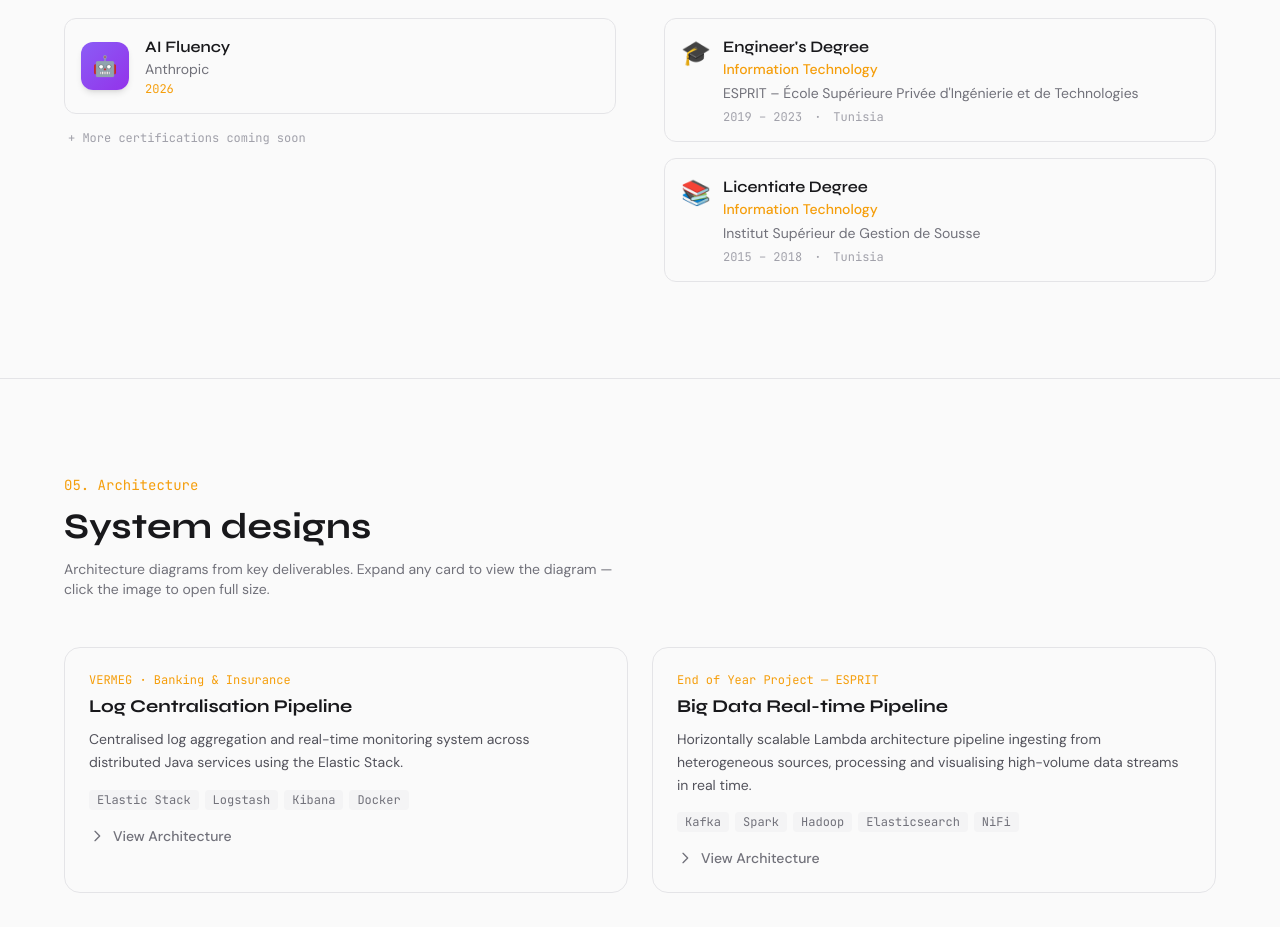
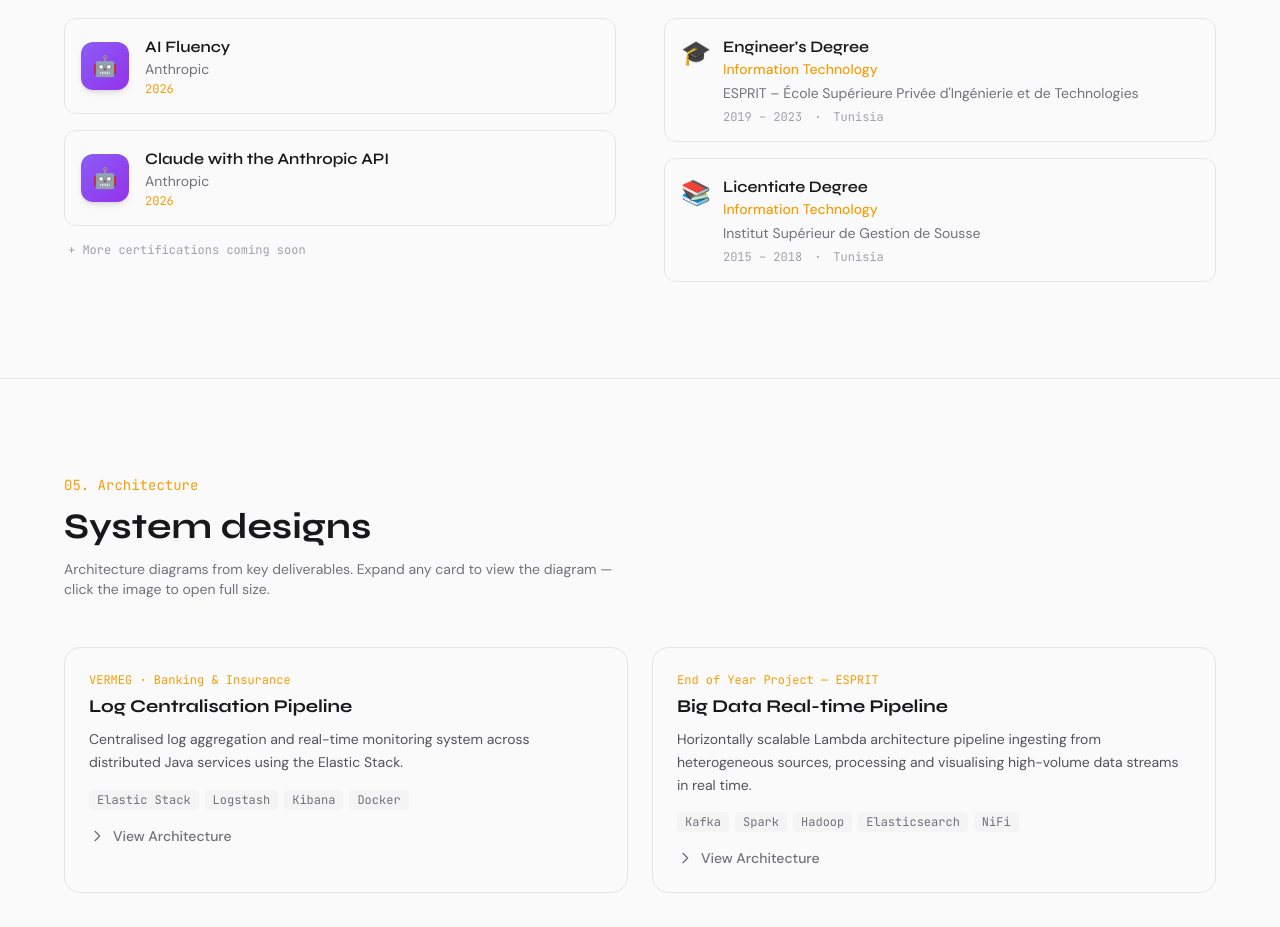
Before and after one commit to AmrMoujbani/amrmoujbani.github.io, a React (Vite) app: page / in a window 1280 px wide. Shown: the part 3460-4387 px from the top of the page. Built offline with nearby package versions, Linux system fonts and the light colour scheme.

Commit message:
added new certif

```diff
--- a/src/data/certifications.js
+++ b/src/data/certifications.js
@@ -2,6 +2,14 @@
   {
     id: 1,
     title: 'AI Fluency',
+    issuer: 'Anthropic',
+    year: '2026',
+    icon: '🤖',
+    color: 'from-violet-500 to-purple-600',
+  },
+  {
+    id: 2,
+    title: 'Claude with the Anthropic API',
     issuer: 'Anthropic',
     year: '2026',
     icon: '🤖',
```
